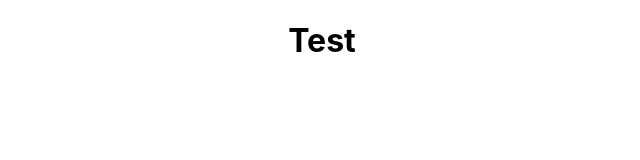
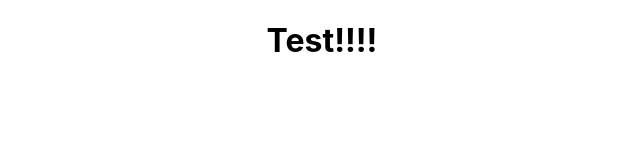
Before and after one commit to SzymonRojek/homepage, a React (Create React App) app: page / in a window 1280 px wide. Shown: the top 160 px of the page, without its empty margins (318-958 px from the left). Built offline with nearby package versions, Linux system fonts and the light colour scheme.

Commit message:
check just in case all working well - test2

```diff
--- a/src/App.js
+++ b/src/App.js
@@ -3,7 +3,7 @@ import "./App.css";
 function App() {
   return (
     <div className="App">
-      <h1>Test</h1>
+      <h1>Test!!!!</h1>
     </div>
   );
 }
```
